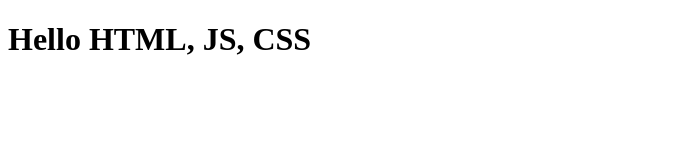
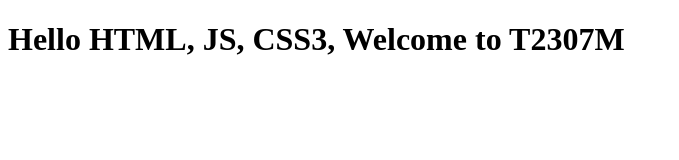
Before and after one commit to tvu2612/tranminhvu, a plain HTML site: page index.html in a window 1280 px wide. Shown: the whole page, without its empty margins (0-679 px from the left). Drawn offline with Linux system fonts and the light colour scheme.

Commit message:
Update index.html

```diff
--- a/index.html
+++ b/index.html
@@ -6,6 +6,6 @@
     <title>Document</title>
 </head>
 <body>
-    <h1>Hello HTML, JS, CSS</h1>
+    <h1>Hello HTML, JS, CSS3, Welcome to T2307M</h1>
 </body>
 </html>
```
